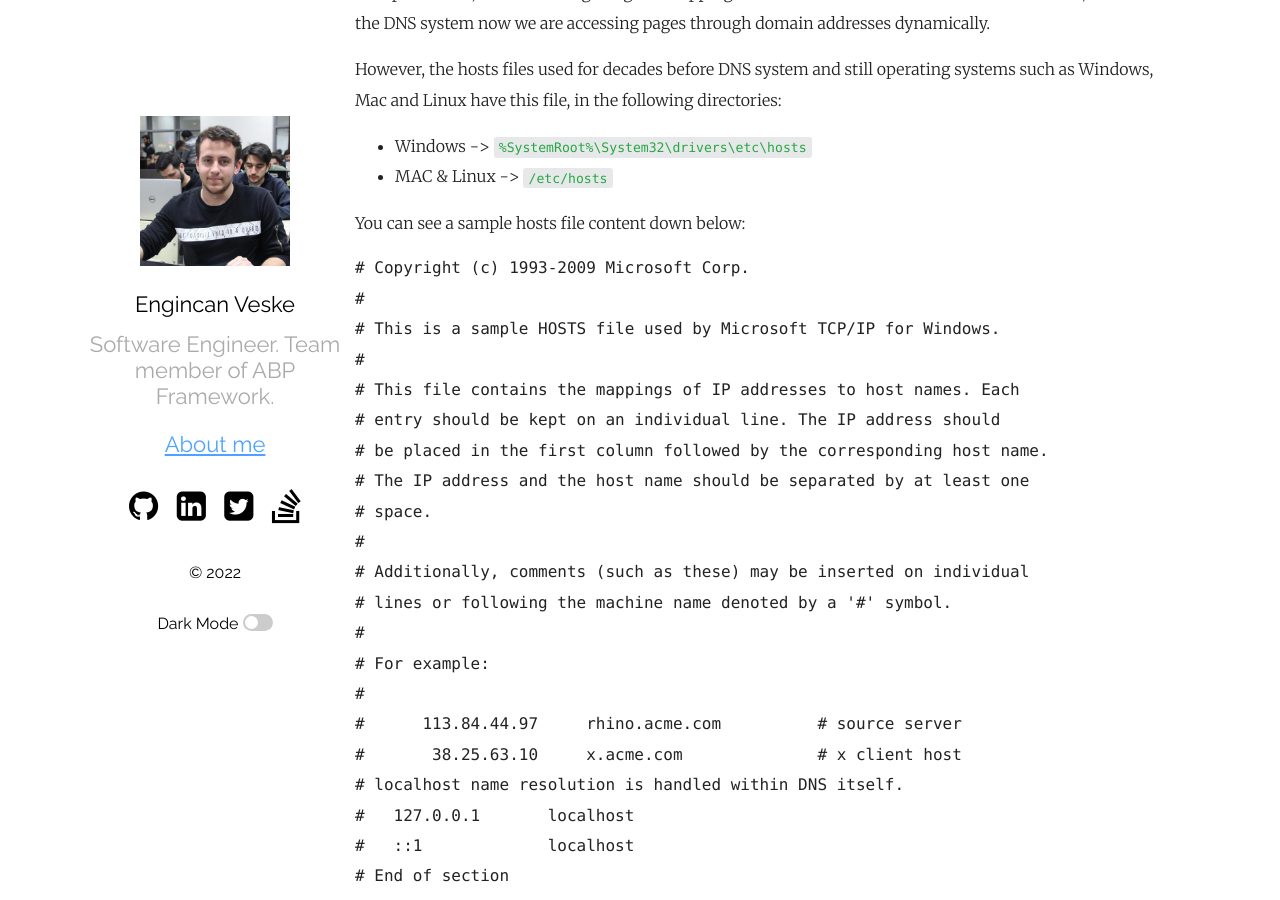
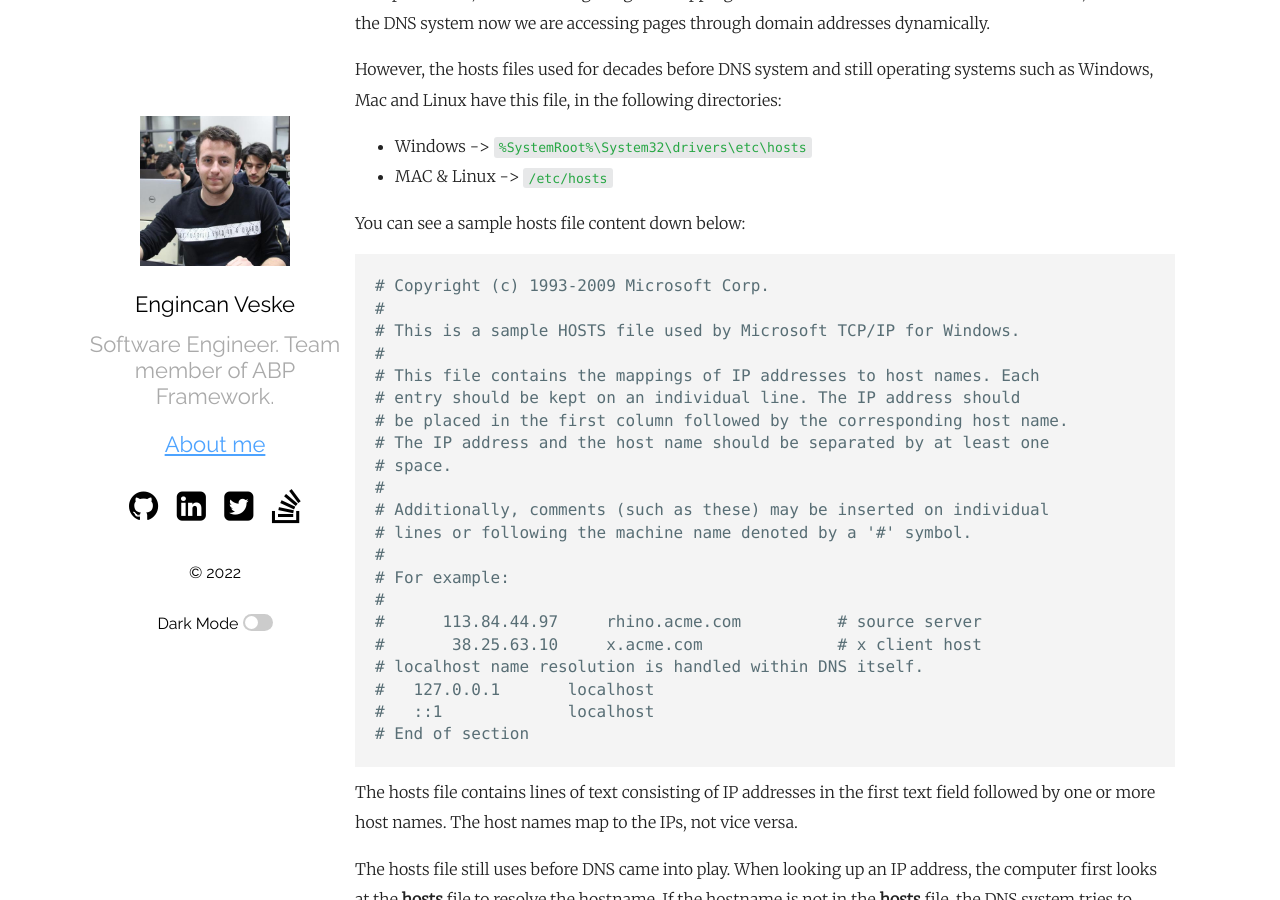
Before and after one commit to EngincanV/EngincanV.github.io, a Jekyll site: the page built from _posts/2022-12-17-what-is-the-hosts-file.md, in a window 1280 px wide and 900 px high, scrolled down 486 px. Built offline with Jekyll 4.4.1, drawn with Linux system fonts in a browser that asks for light colours; comment, search, counter and statistics services are not loaded.

Commit message:
Update 2022-12-17-what-is-the-hosts-file.md

````diff
--- a/_posts/2022-12-17-what-is-the-hosts-file.md
+++ b/_posts/2022-12-17-what-is-the-hosts-file.md
@@ -24,7 +24,7 @@
 
 You can see a sample hosts file content down below:
 
-```txt
+```
 # Copyright (c) 1993-2009 Microsoft Corp.
 #
 # This is a sample HOSTS file used by Microsoft TCP/IP for Windows.
@@ -52,7 +52,7 @@
 
 The hosts file still uses before DNS came into play. When looking up an IP address, the computer first looks at the **hosts** file to resolve the hostname. If the hostname is not in the **hosts** file, the DNS system tries to resolve it and if also not found, the lookup fails.
 
-```txt
+```
 127.0.0.1  localhost loopback
 ::1        localhost
 ```
@@ -86,7 +86,7 @@
 
 Thus, I open the **hosts** file under **\System32\drivers\etc\hosts** and added a new line to the file:
 
-```txt
+```
 127.0.0.1 github.com
 ```
 
````
